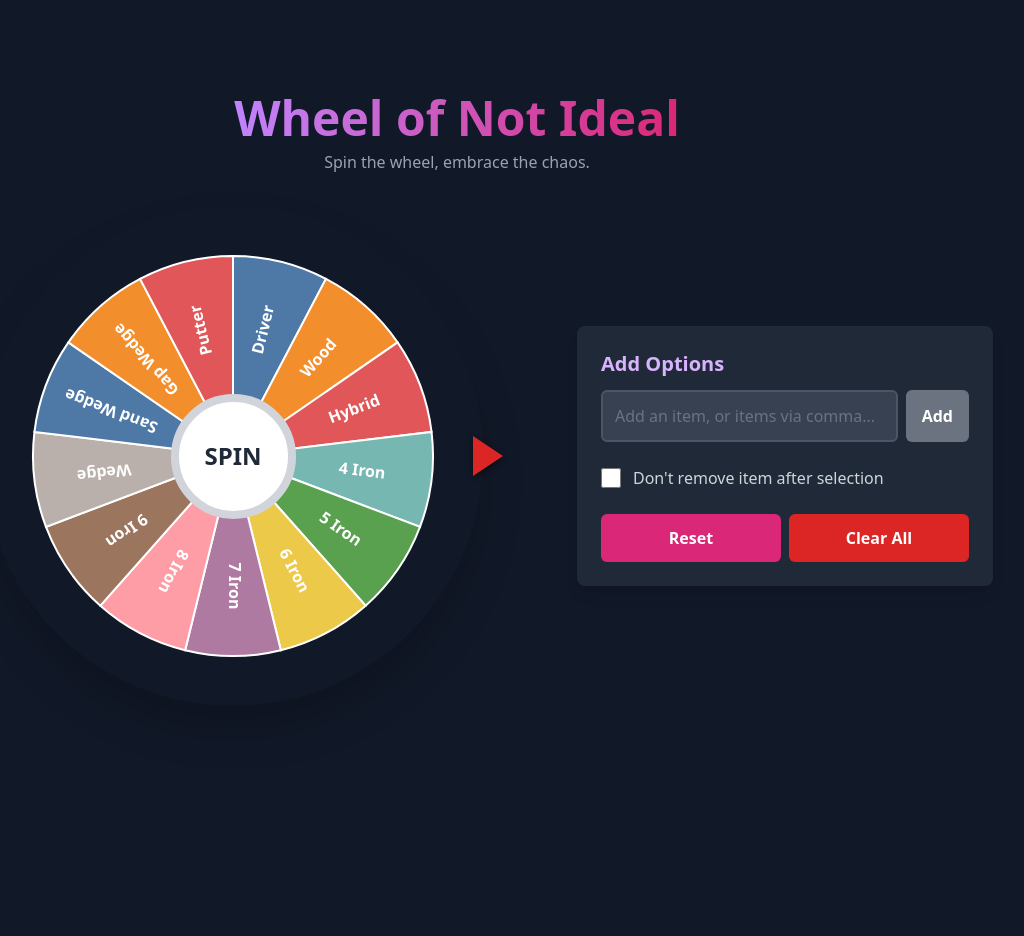
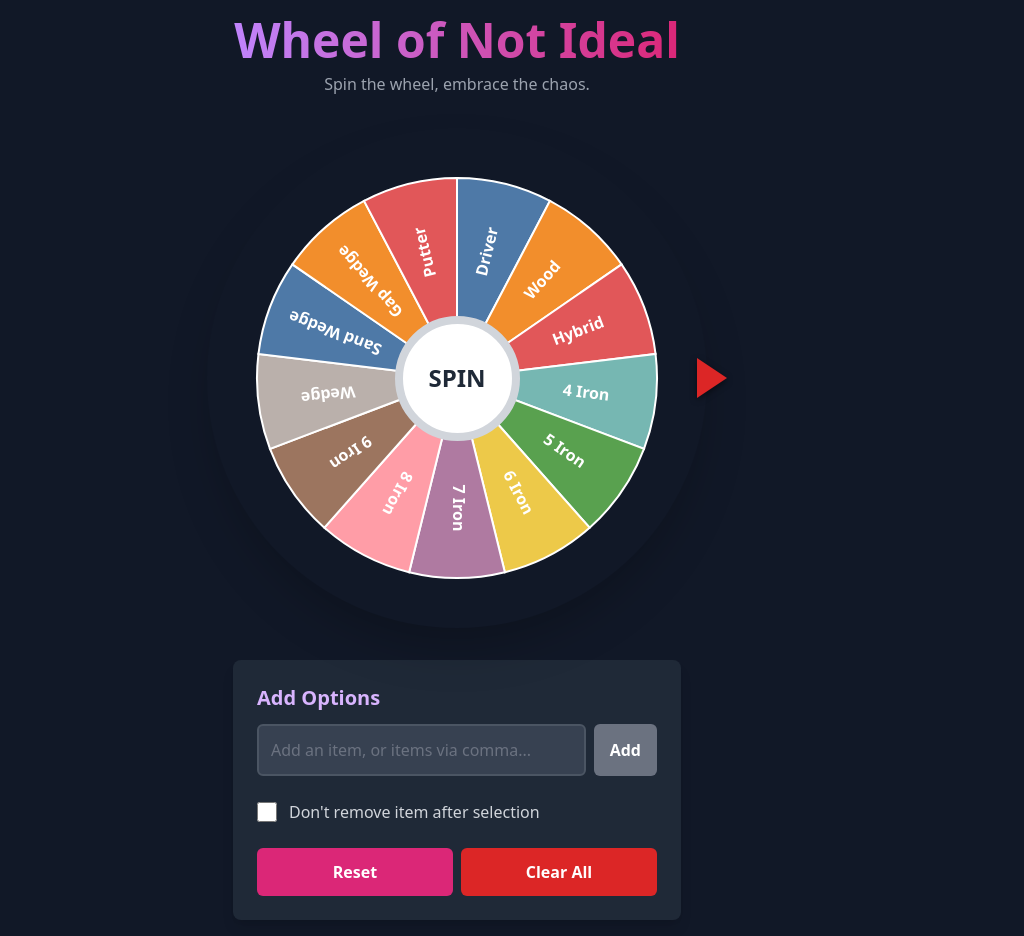
Before and after one commit to sp2432/wheel-of-not-ideal, a React (Vite) app: page / in a window 1280 px wide. Shown: the whole page, without its empty margins (183-1207 px from the left). Before the commit the page ends 800 px from the top, so only its background shows below. Built offline with nearby package versions, Linux system fonts and the light colour scheme.

Commit message:
Fixed formatting in portrait

```diff
--- a/App.tsx
+++ b/App.tsx
@@ -122,8 +122,8 @@ const App: React.FC = () => {
         <p className="text-gray-400 mt-2">Spin the wheel, embrace the chaos.</p>
       </header>
 
-      <main className="flex flex-col md:flex-row items-center justify-center gap-8 w-full max-w-7xl">
-        <div className="w-full md:w-1/2 flex justify-center items-center">
+      <main className="flex flex-col items-center justify-center gap-8 w-full max-w-4xl">
+        <div className="w-full flex justify-center items-center">
           <Wheel
             items={items}
             rotation={rotation}
@@ -131,7 +131,7 @@ const App: React.FC = () => {
             onSpinClick={handleSpinClick}
           />
         </div>
-        <div className="w-full md:w-1/2 lg:w-1/3">
+        <div className="w-full max-w-md">
            <Controls
             newItem={newItem}
             onNewItemChange={(e) => setNewItem(e.target.value)}
--- a/vite.config.ts
+++ b/vite.config.ts
@@ -4,7 +4,6 @@ import { defineConfig, loadEnv } from 'vite';
 export default defineConfig(({ mode }) => {
     const env = loadEnv(mode, '.', '');
     return {
-      base: '/wheel-of-not-ideal/',
       define: {
         'process.env.API_KEY': JSON.stringify(env.GEMINI_API_KEY),
         'process.env.GEMINI_API_KEY': JSON.stringify(env.GEMINI_API_KEY)
```
Also changed, not shown: package.json (+3 -5 lines), commit_message.txt.
